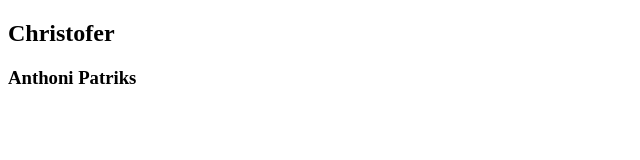
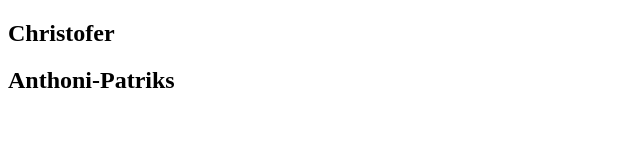
Before and after one commit to ChristoferYup/Practica2git, a plain HTML site: page index.html in a window 1280 px wide. Shown: the whole page, without its empty margins (0-640 px from the left). Drawn offline with Linux system fonts and the light colour scheme.

Commit message:
newupdate

```diff
--- a/index.html
+++ b/index.html
@@ -7,6 +7,6 @@
 </head>
 <body>
     <h2>Christofer</h2>
-    <h3>Anthoni Patriks</h3>
+    <h2>Anthoni-Patriks</h2>
 </body>
 </html>
```
